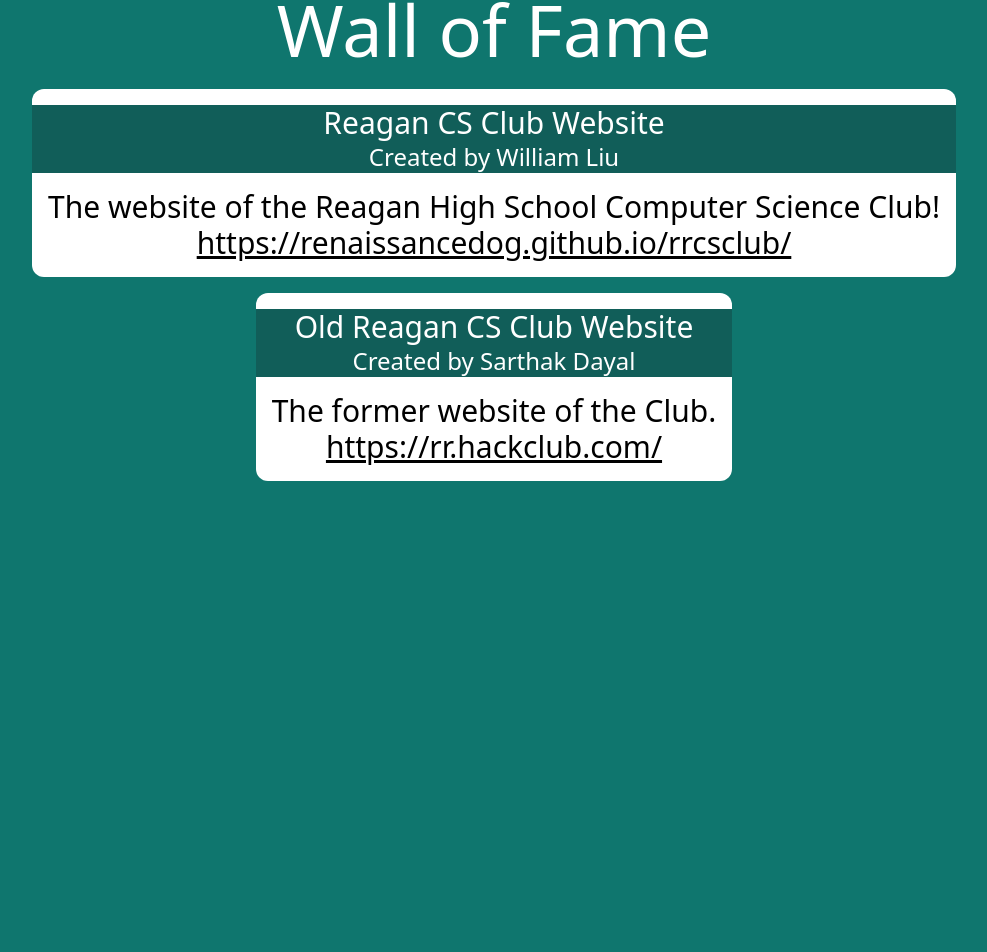
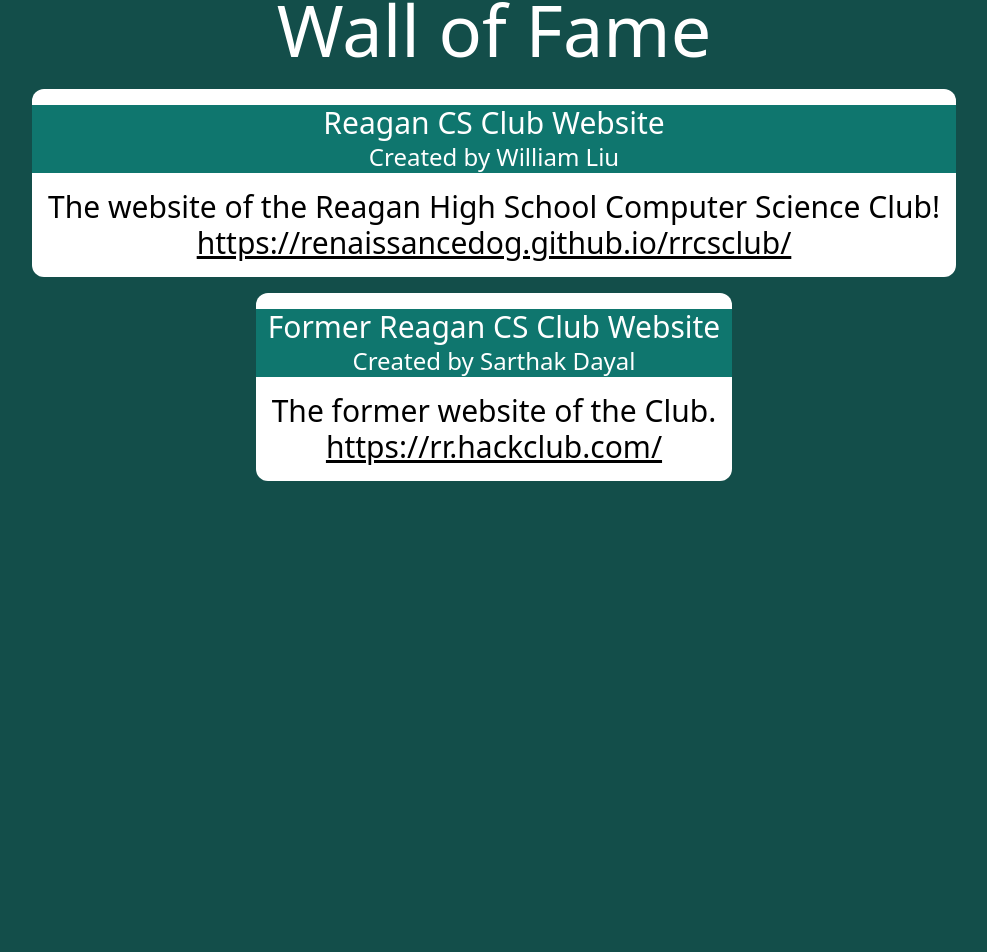
Before and after one commit to renaissancedog/rrcsclub, a SvelteKit app: page /walloffame in a window 1280 px wide. Shown: the part 87-1039 px from the top of the page, without its empty margins (146-1133 px from the left). Built offline with nearby package versions, Linux system fonts and the light colour scheme.

Commit message:
add footer

```diff
--- a/src/lib/components/Card.svelte
+++ b/src/lib/components/Card.svelte
@@ -3,8 +3,8 @@
 </script>
 <section class="flex flex-col lg:flex-row items-center justify-around w-full">
   <div class="bg-white font-sans my-2 text-center rounded-xl">
-    <h2 class='px-2 mt-4 text-3xl text-white bg-teal-800'>{projName}</h2>
-    <h2 class='px-2 mb-2 text-2xl text-white bg-teal-800'>Created by {authorName}</h2>
+    <h2 class='px-2 mt-4 text-3xl text-white bg-teal-700'>{projName}</h2>
+    <h2 class='px-2 mb-2 text-2xl text-white bg-teal-700'>Created by {authorName}</h2>
     <p class='m-4 text-3xl'>{desc} <br> <a class="underline" target="_blank" rel="noopener noreferrer"  href={link}>{link}</a></p>
   </div>
 </section>
--- a/src/routes/+layout.svelte
+++ b/src/routes/+layout.svelte
@@ -1 +1,2 @@
 <script>import "../app.css";</script><slot></slot>
+<footer class="bg-teal-900 text-center text-white">Contribute to this website at <a class="underline" target="_blank" rel="noopener noreferrer"  href="https://github.com/renaissancedog/rrcsclub">its GitHub.</a></footer>
--- a/src/routes/walloffame/+page.svelte
+++ b/src/routes/walloffame/+page.svelte
@@ -6,10 +6,10 @@
 
 <title>Reagan HS Computer Science Club</title>
 <meta name='description' content='The home page for the Ronald Reagan High School Computer Science club. We are a club for creative coding and Computer Science exploration. Join us to gain practical experience in Computer Science while having tons of fun!'/>
-<div class="bg-teal-700 flex flex-col justify-center items-center w-screen">
+<div class="bg-teal-900 flex flex-col justify-center items-center w-screen">
   <Navbar {base}/>
   <h1 class='my-4 text-center text-7xl text-white'>Wall of Fame</h1>
   <Card authorName="William Liu" projName="Reagan CS Club Website" desc="The website of the Reagan High School Computer Science Club!" link="https://renaissancedog.github.io/rrcsclub/"/>
-  <Card authorName="Sarthak Dayal" projName="Old Reagan CS Club Website" desc="The former website of the Club." link="https://rr.hackclub.com/"/>
+  <Card authorName="Sarthak Dayal" projName="Former Reagan CS Club Website" desc="The former website of the Club." link="https://rr.hackclub.com/"/>
 </div>
-<div class="h-[90vh] bg-teal-700"></div>
+<div class="h-[90vh] bg-teal-900"></div>
```
